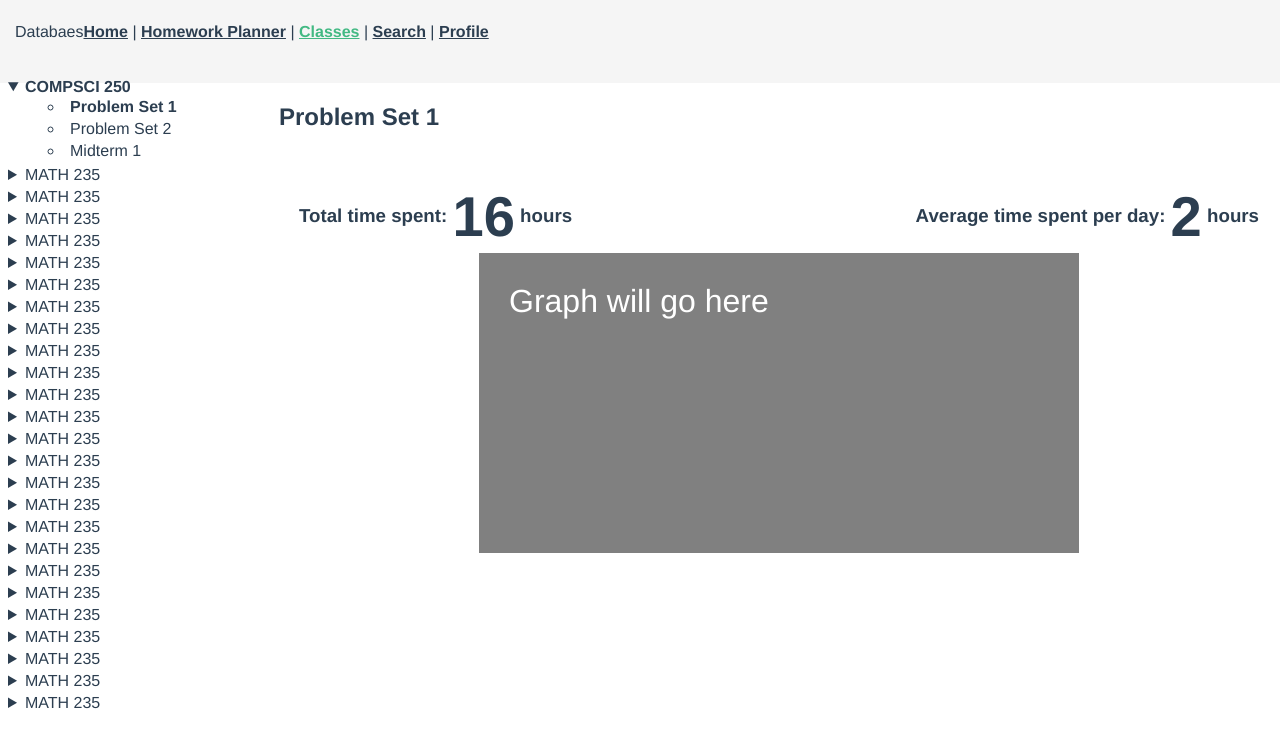
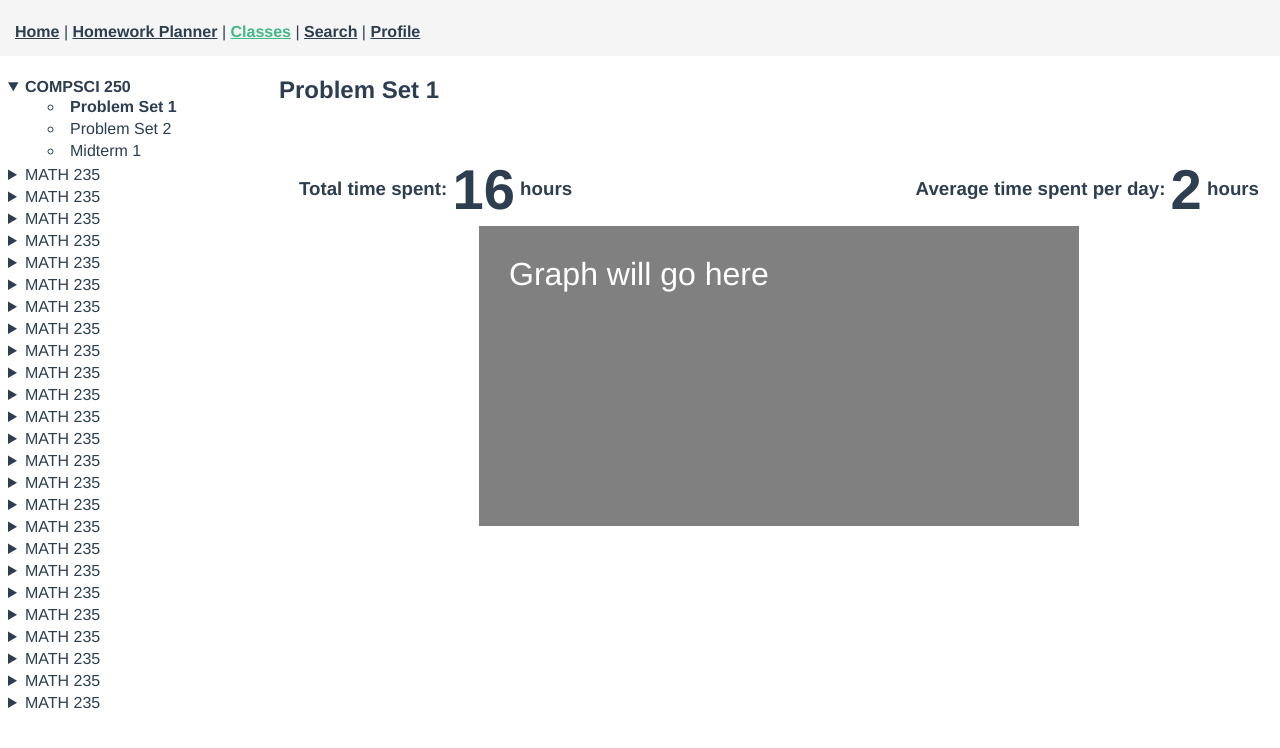
Before and after one commit to sardinachanx/326-final-project, a Vue app in the folder databaes-frontend/: page /#/classes in a window 1280 px wide. Shown: the top 748 px of the page. Built offline with nearby package versions, Linux system fonts and the light colour scheme.

Commit message:
Fix sidebar formatting

```diff
--- a/databaes-frontend/src/App.vue
+++ b/databaes-frontend/src/App.vue
@@ -1,8 +1,6 @@
 <template>
   <div id="app">
     <header>
-      <div style="display: inline-block"> Databaes </div>
-      <div id="filler"></div>
       <nav>
         <router-link to="/">Home</router-link> |
         <router-link to="/homeworkplanner">Homework Planner</router-link> |
@@ -284,7 +282,7 @@ nav a.router-link-exact-active {
 }
 
 #sidebar {
-  position: fixed;
+  position: absolute;
   top: 60px;
   bottom: 0px;
   left: 0px;
```
